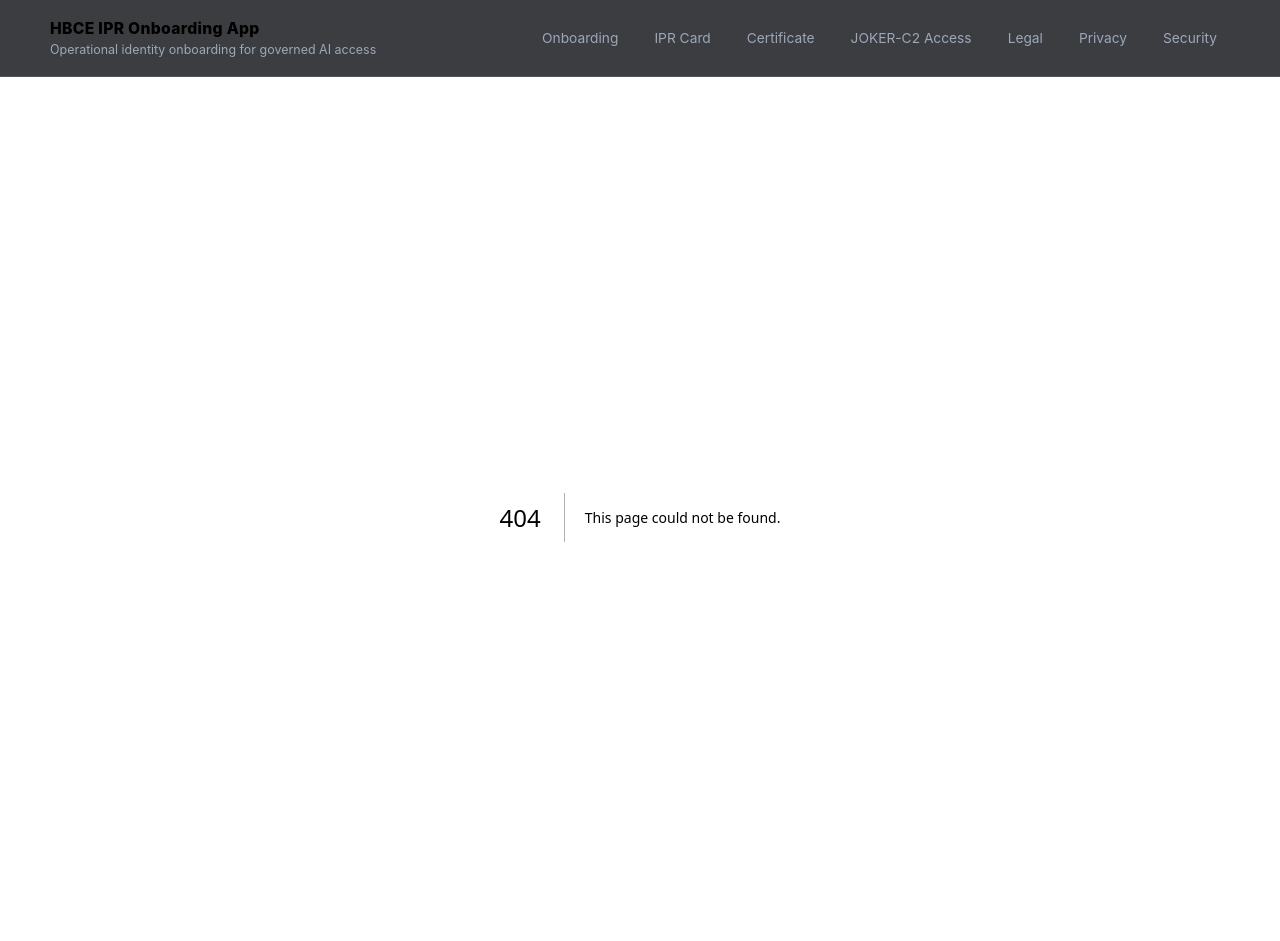
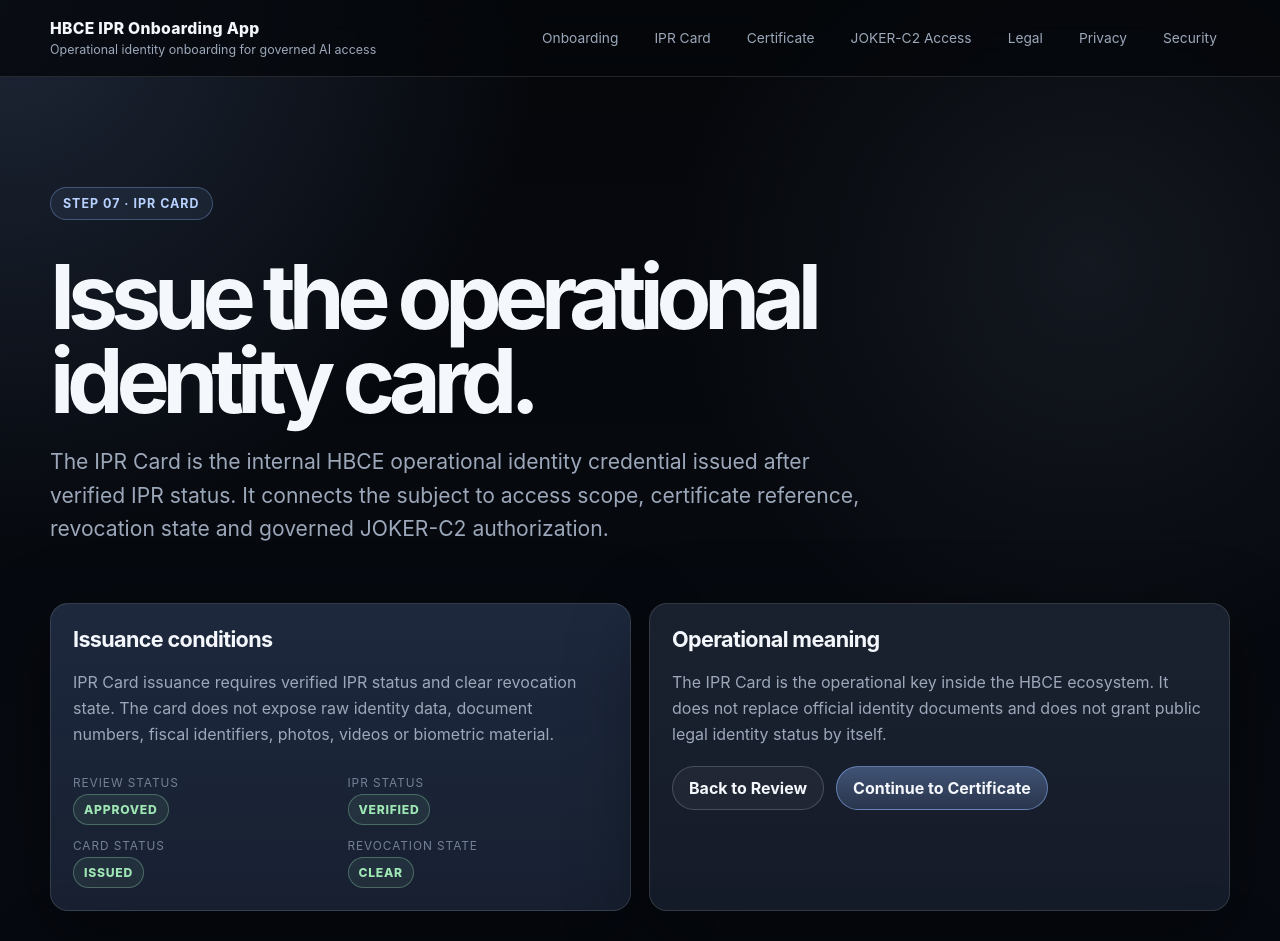
Before and after one commit to manuelcoletta1-source/hbce-ipr-onboarding-app, a Next.js app: page /ipr-card in a window 1280 px wide. Before the commit this address had no page. Shown: the top 941 px of the page. Built offline with nearby package versions, Linux system fonts and the light colour scheme.

Commit message:
feat(app): add IPR Card page

```diff
--- /dev/null
+++ b/app/ipr-card/page.tsx
@@ -0,0 +1,112 @@
+import Link from "next/link";
+
+import { LEGAL_BOUNDARY_TEXT, ROUTES } from "@/lib/constants";
+import {
+  approvedIprCardRecord,
+  approvedOnboardingRecord
+} from "@/lib/mock-onboarding";
+
+import { BoundaryNotice } from "@/components/BoundaryNotice";
+import { IPRCardPreview } from "@/components/IPRCardPreview";
+import { OnboardingStepper } from "@/components/OnboardingStepper";
+import { StatusBadge } from "@/components/StatusBadge";
+
+export default function IPRCardPage() {
+  return (
+    <div className="hbce-container">
+      <section className="hbce-hero">
+        <p className="hbce-kicker">Step 07 · IPR Card</p>
+
+        <h1 className="hbce-title">Issue the operational identity card.</h1>
+
+        <p className="hbce-lead">
+          The IPR Card is the internal HBCE operational identity credential
+          issued after verified IPR status. It connects the subject to access
+          scope, certificate reference, revocation state and governed JOKER-C2
+          authorization.
+        </p>
+      </section>
+
+      <section className="hbce-section">
+        <div className="hbce-grid hbce-grid--2">
+          <div className="hbce-card hbce-card--soft">
+            <h2>Issuance conditions</h2>
+            <p>
+              IPR Card issuance requires verified IPR status and clear
+              revocation state. The card does not expose raw identity data,
+              document numbers, fiscal identifiers, photos, videos or biometric
+              material.
+            </p>
+
+            <div className="hbce-card-preview__meta">
+              <div className="hbce-meta">
+                <span className="hbce-meta__label">Review status</span>
+                <span className="hbce-meta__value">
+                  <StatusBadge status={approvedOnboardingRecord.reviewStatus} />
+                </span>
+              </div>
+
+              <div className="hbce-meta">
+                <span className="hbce-meta__label">IPR status</span>
+                <span className="hbce-meta__value">
+                  <StatusBadge status={approvedOnboardingRecord.iprStatus} />
+                </span>
+              </div>
+
+              <div className="hbce-meta">
+                <span className="hbce-meta__label">Card status</span>
+                <span className="hbce-meta__value">
+                  <StatusBadge status={approvedOnboardingRecord.iprCardStatus} />
+                </span>
+              </div>
+
+              <div className="hbce-meta">
+                <span className="hbce-meta__label">Revocation state</span>
+                <span className="hbce-meta__value">
+                  <StatusBadge status={approvedOnboardingRecord.revocationState} />
+                </span>
+              </div>
+            </div>
+          </div>
+
+          <div className="hbce-card">
+            <h2>Operational meaning</h2>
+            <p>
+              The IPR Card is the operational key inside the HBCE ecosystem. It
+              does not replace official identity documents and does not grant
+              public legal identity status by itself.
+            </p>
+
+            <div className="hbce-actions">
+              <Link className="hbce-btn" href={ROUTES.onboardingReview}>
+                Back to Review
+              </Link>
+
+              <Link
+                className="hbce-btn hbce-btn--primary"
+                href={ROUTES.certificate}
+              >
+                Continue to Certificate
+              </Link>
+            </div>
+          </div>
+        </div>
+      </section>
+
+      <IPRCardPreview card={approvedIprCardRecord} />
+
+      <section className="hbce-section">
+        <div className="hbce-card">
+          <h2>Current onboarding position</h2>
+          <OnboardingStepper currentStep="ipr_card" />
+        </div>
+      </section>
+
+      <section className="hbce-section">
+        <BoundaryNotice title="IPR Card legal boundary">
+          {LEGAL_BOUNDARY_TEXT}
+        </BoundaryNotice>
+      </section>
+    </div>
+  );
+}
```
